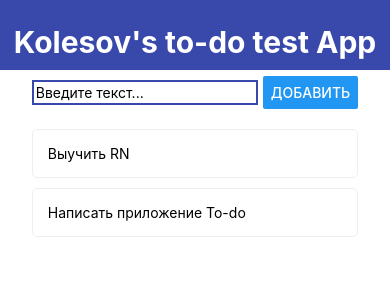
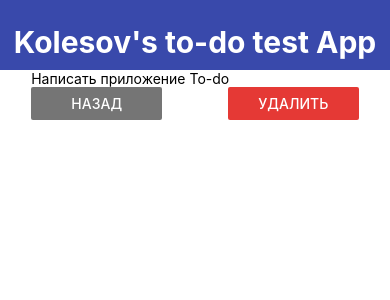
Before and after one commit to BogdanKolesov/first-react-native-project, a React Native app: screen / in a window 390 px wide. Shown: the top 300 px of the page. Built offline with nearby package versions, Linux system fonts and the light colour scheme.

Commit message:
fix: TodoScreen

```diff
--- a/App.js
+++ b/App.js
@@ -19,7 +19,7 @@
 
 export default function App() {
 
-  const [todoId, setTodoId] = useState(null);
+  const [todoId, setTodoId] = useState('2');
 
   const [todos, setTodos] = useState([
     { id: '1', title: 'Выучить RN' },
--- a/src/components/Views/TodoScreen/TodoScreen.js
+++ b/src/components/Views/TodoScreen/TodoScreen.js
@@ -3,16 +3,32 @@
 
 
 const styles = StyleSheet.create({
-
+    screen: {
+        width: '100%'
+    },
+    buttons: {
+        flexDirection: 'row',
+        justifyContent: 'space-between'
+    },
+    button: {
+        width: '40%'
+    }
 })
 
 const TodoScreen = ({ goBack, todo }) => {
     return (
-        <View>
+        <View style={styles.screen}>
             <Text>
                 {todo.title}
             </Text>
-            <Button title="Назад" onPress={goBack} />
+            <View style={styles.buttons}>
+                <View style={styles.button}>
+                    <Button title="Назад" color="#757575" onPress={goBack} />
+                </View>
+                <View style={styles.button}>
+                    <Button title="Удалить" color="#e53935" onPress={() => console.log('To remove')} />
+                </View>
+            </View>
         </View>
     );
 };
```
